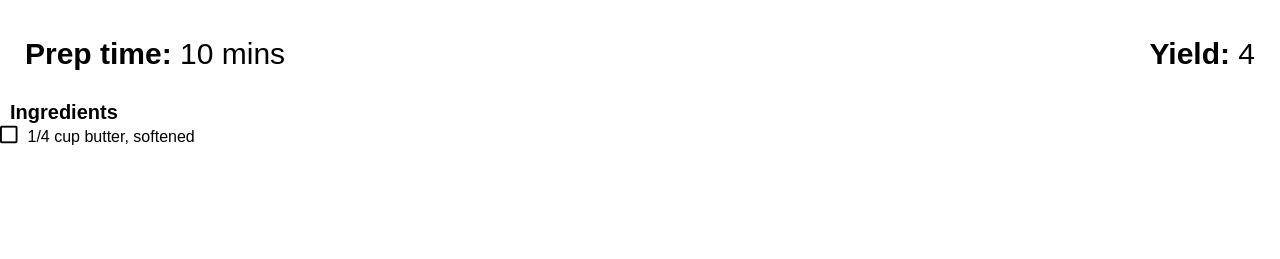
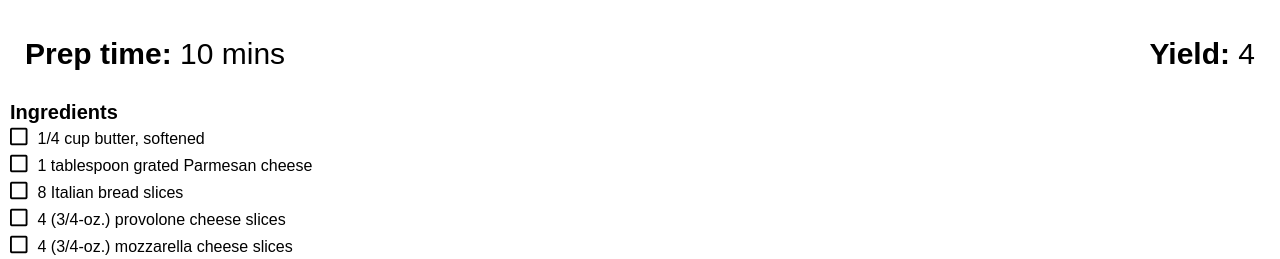
Before and after one commit to deandi-scholtz-ITvarsity/Module-3-Assessment-1, a plain HTML site: page grilledcheese.html in a window 1280 px wide. Shown: the part 1076-1335 px from the top of the page. Before the commit the page ends 1222 px from the top, so only its background shows below. Drawn offline with Linux system fonts and the light colour scheme.

Commit message:
ingredients

```diff
--- a/grilledcheese.html
+++ b/grilledcheese.html
@@ -35,6 +35,18 @@
 
                 <input id="check-01" type="checkbox">
                 <label for="check-01">1/4 cup butter, softened</label>
+                <br>
+                <input id="check-02" type="checkbox">
+                <label for="check-02">1 tablespoon grated Parmesan cheese</label>
+                <br>
+                <input id="check-03" type="checkbox">
+                <label for="check-03">8 Italian bread slices</label>
+                <br>
+                <input id="check-04" type="checkbox">
+                <label for="check-04">4 (3/4-oz.) provolone cheese slices</label>
+                <br>
+                <input id="check-05" type="checkbox">
+                <label for="check-05">4 (3/4-oz.) mozzarella cheese slices</label>
 
             </div>
 
--- a/style.css
+++ b/style.css
@@ -178,4 +178,7 @@ input[type=checkbox]:checked+label:before {
     display: inline-block;
 }
 
-.recipe-details-ingredients {}
+.recipe-details-ingredients label {
+    line-height: 25px;
+    margin-left: 10px;
+}
```
